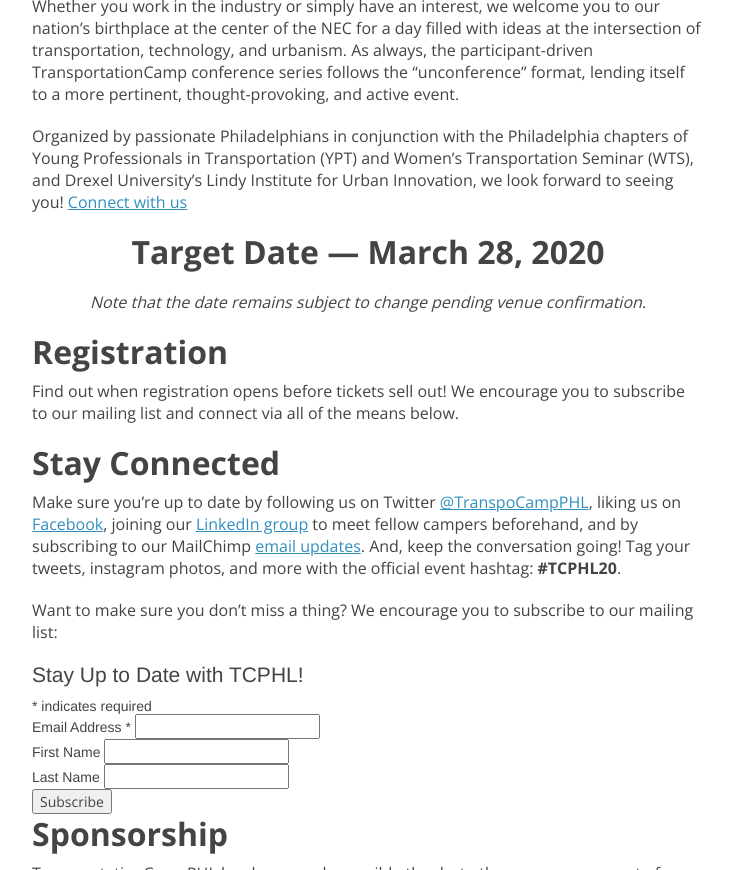
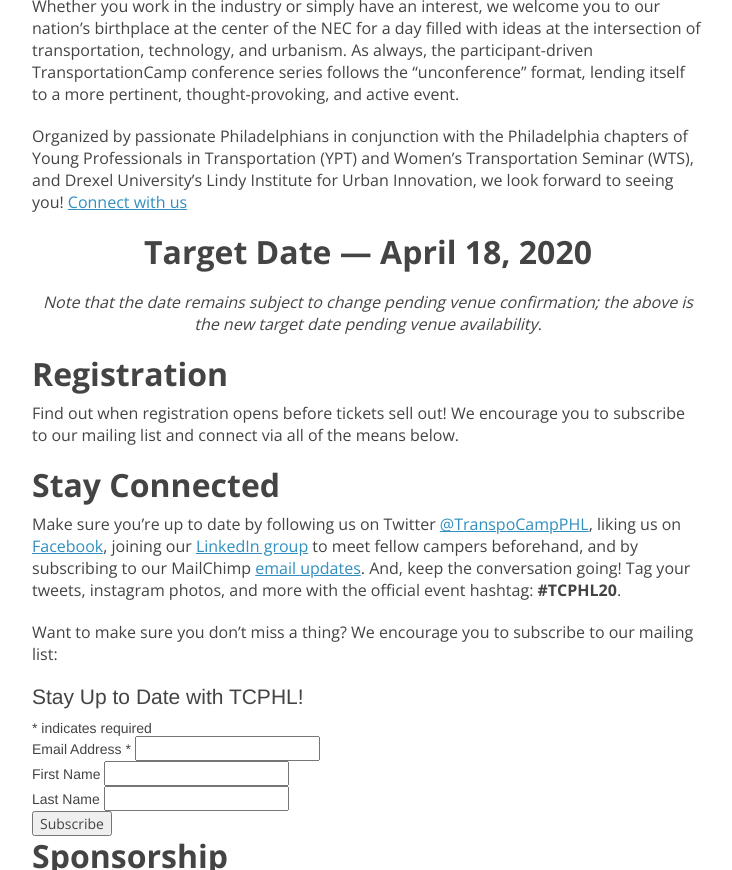
Before and after one commit to transpocamp/transportationcamp.org, a Jekyll site: the page built from events/phl2020/index.markdown, in a window 1280 px wide and 900 px high, scrolled down 675 px, cut to the strip 30-900 px from the top of the window. Shown: the whole strip, without its empty margins (272-1004 px from the left). Built offline with Jekyll 4.4.1, drawn with Linux system fonts in a browser that asks for light colours; nearby versions of some CDN libraries; comment, search, counter and statistics services are not loaded.

Commit message:
Changed PHL Target date to 4/18

```diff
--- a/events/phl2020/index.markdown
+++ b/events/phl2020/index.markdown
@@ -16,9 +16,9 @@
 
 Organized by passionate Philadelphians in conjunction with the Philadelphia chapters of Young Professionals in Transportation (YPT) and Women’s Transportation Seminar (WTS), and Drexel University’s Lindy Institute for Urban Innovation, we look forward to seeing you! [Connect with us](#connect)
 
-# <center>Target Date — March 28, 2020</center>
+# <center>Target Date — April 18, 2020</center>
 
-*<center>Note that the date remains subject to change pending venue confirmation.</center>*
+*<center>Note that the date remains subject to change pending venue confirmation; the above is the new target date pending venue availability.</center>*
 
 
 ## <a name="registration"></a> Registration
```
